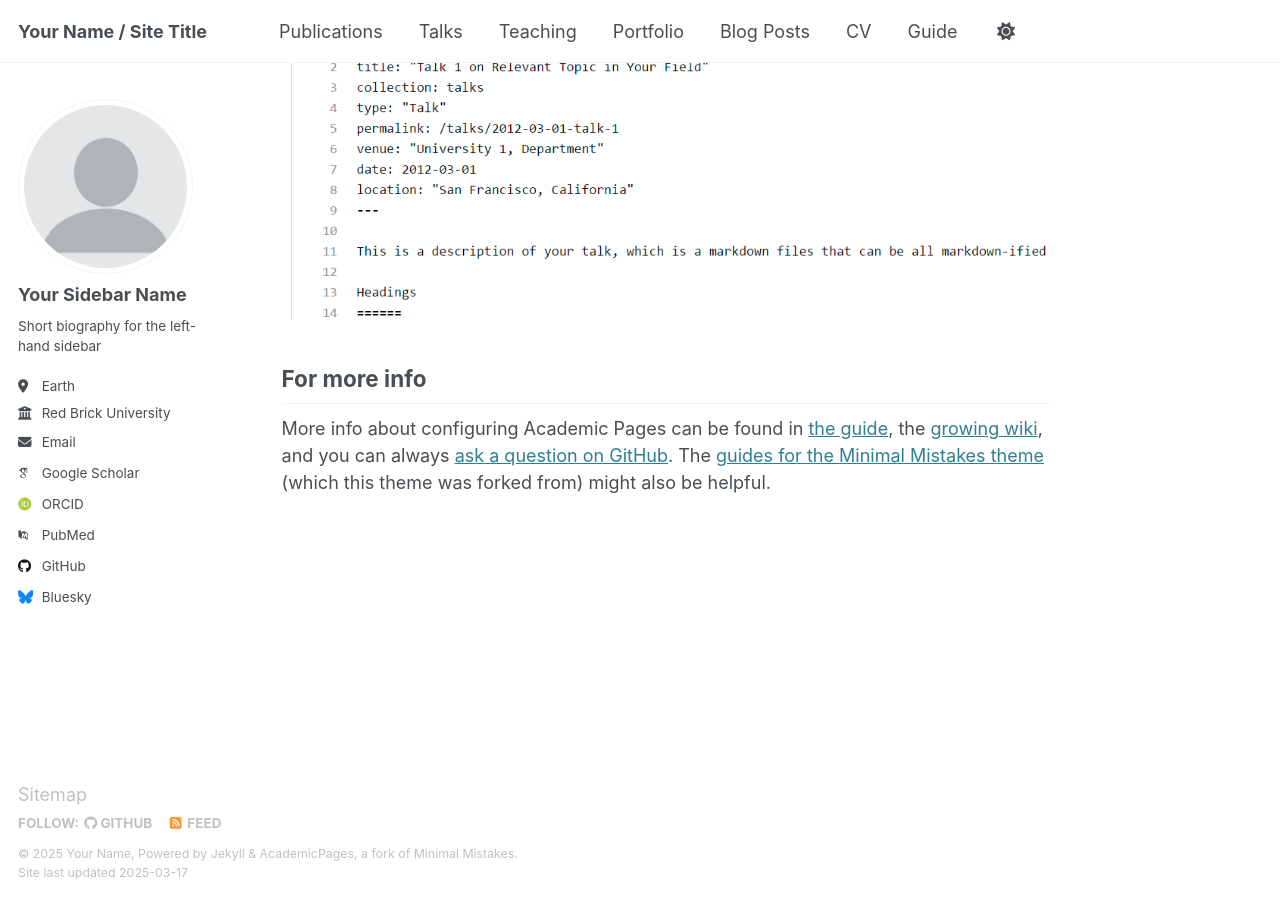
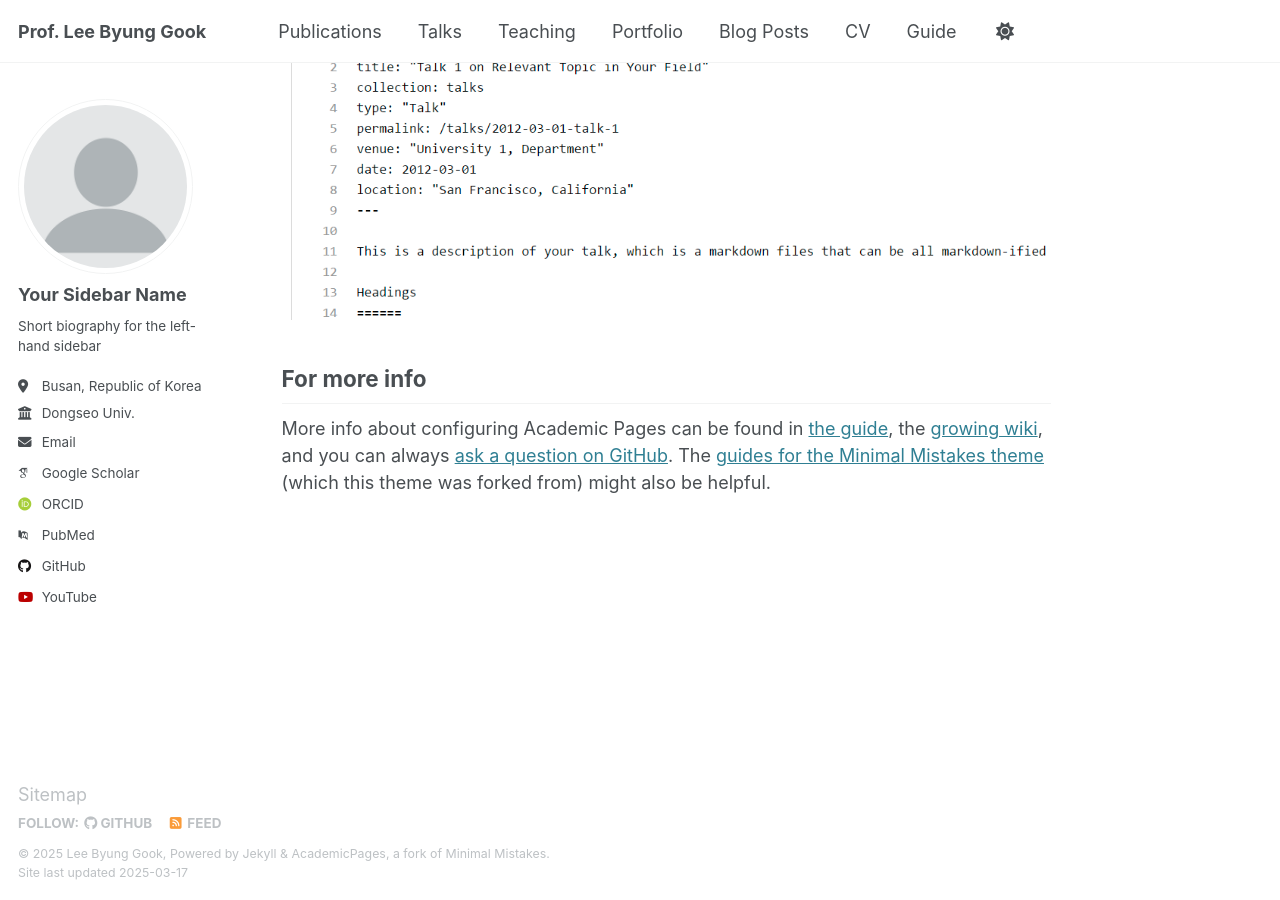
Before and after one commit to leebyunggook/leebyunggook.github.io, a Jekyll site: the page built from _pages/about.md, in a window 1280 px wide and 900 px high, scrolled down 2635 px. Built offline with Jekyll 4.4.1, drawn with Linux system fonts in a browser that asks for light colours; some web fonts are replaced.

Commit message:
Update _config.yml

```diff
--- a/_config.yml
+++ b/_config.yml
@@ -9,13 +9,13 @@
 # Basic Site Settings
 locale                   : "en-US"
 site_theme               : "default"
-title                    : "Your Name / Site Title"
+title                    : "Prof. Lee Byung Gook"
 title_separator          : "-"
-name                     : &name "Your Name"
-description              : &description "personal description"
-url                      : https://academicpages.github.io # the base hostname & protocol for your site e.g. "https://[your GitHub username].github.io"
+name                     : &name "Lee Byung Gook"
+description              : &description "Dongseo Univ. Department of Computer Engineering"
+url                      : https://leebyunggook.github.io # the base hostname & protocol for your site e.g. "https://[your GitHub username].github.io"
 baseurl                  : "" # the subpath of your site, e.g. "/blog"
-repository               : "academicpages/academicpages.github.io"
+repository               : "leebyunggook/leebyunggook.github.io"
 
 # Site Author - The following control what appear as part of the author content on the side bar.
 #               If a field is blank the icon and link will not appear, otherwise it will be shown.
@@ -26,16 +26,16 @@ author:
   name             : "Your Sidebar Name"
   pronouns         : # example: "she/her"
   bio              : "Short biography for the left-hand sidebar"
-  location         : "Earth"
-  employer         : "Red Brick University"
+  location         : "Busan, Republic of Korea"
+  employer         : "Dongseo Univ."
   uri              : # URL
-  email            : "none@example.org"
+  email            : "lbg@dongseo.ac.kr"
 
   # Academic websites
   arxiv            : # URL - Update with the correct link to your profile
-  googlescholar    : "https://scholar.google.com/citations?user=PS_CX0AAAAAJ"
+  googlescholar    : "https://scholar.google.com/citations?user=6ZGFa8YAAAAJ&hl=en"
   impactstory      : # URL
-  orcid            : "http://orcid.org/yourorcidurl"
+  orcid            : "http://orcid.org/0000-0003-0725-0355"
   semantic         : # URL
   pubmed           : "https://www.ncbi.nlm.nih.gov/pubmed/?term=john+snow"
   researchgate     : # URL
@@ -50,7 +50,7 @@ author:
   stackoverflow    : # User number or user number and name (i.e., use "1" or "1/jeff-atwood")
 
   # Social media
-  bluesky          : "bsky.app" # Replace this with you Bluesky username
+  bluesky          : # Replace this with you Bluesky username
   facebook         : # Username
   flickr           : # Username
   foursquare       : # Username
@@ -72,7 +72,7 @@ author:
   weibo            : # Username
   wikipedia        : # Username
   xing             : # Username
-  youtube          : # Username
+  youtube          : "@leebyunggook09" # Username
   zhihu            : # Username
 
 # Publication Category - The following the list of publication categories and their headings
```
